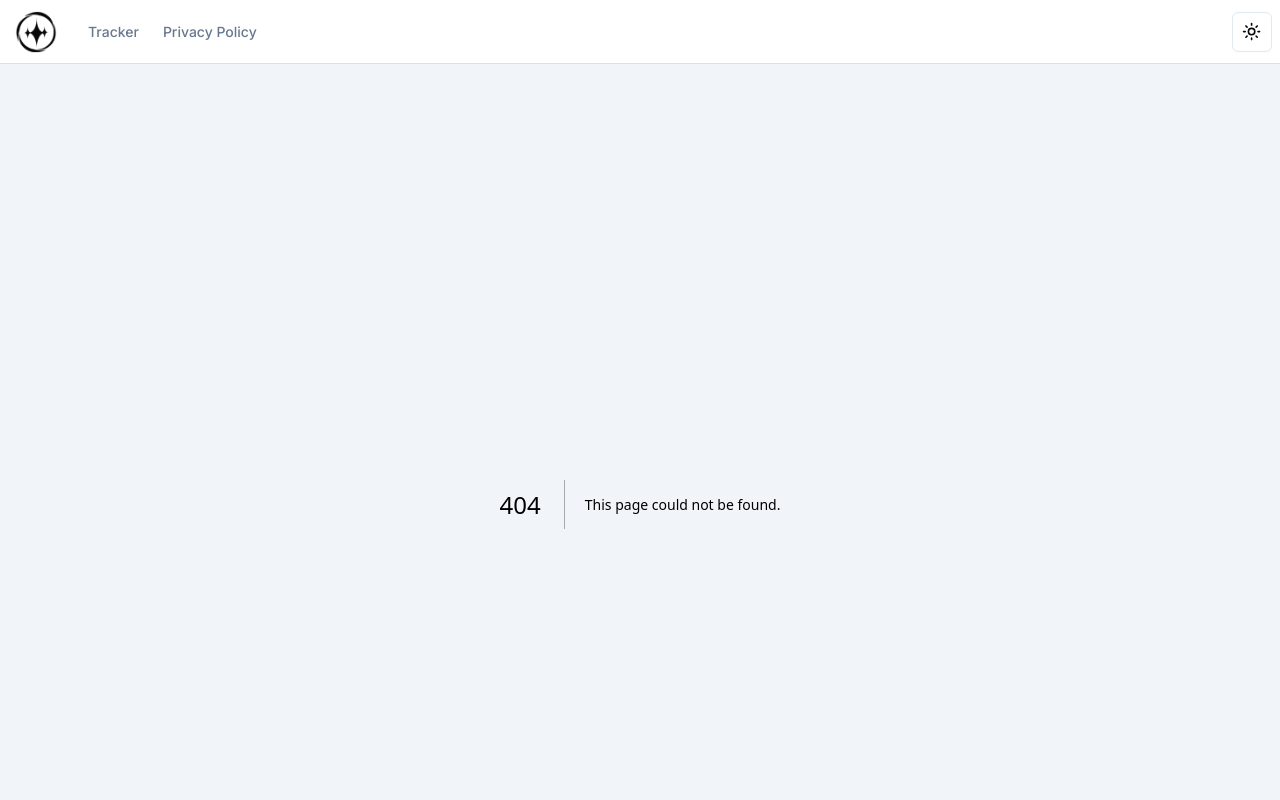
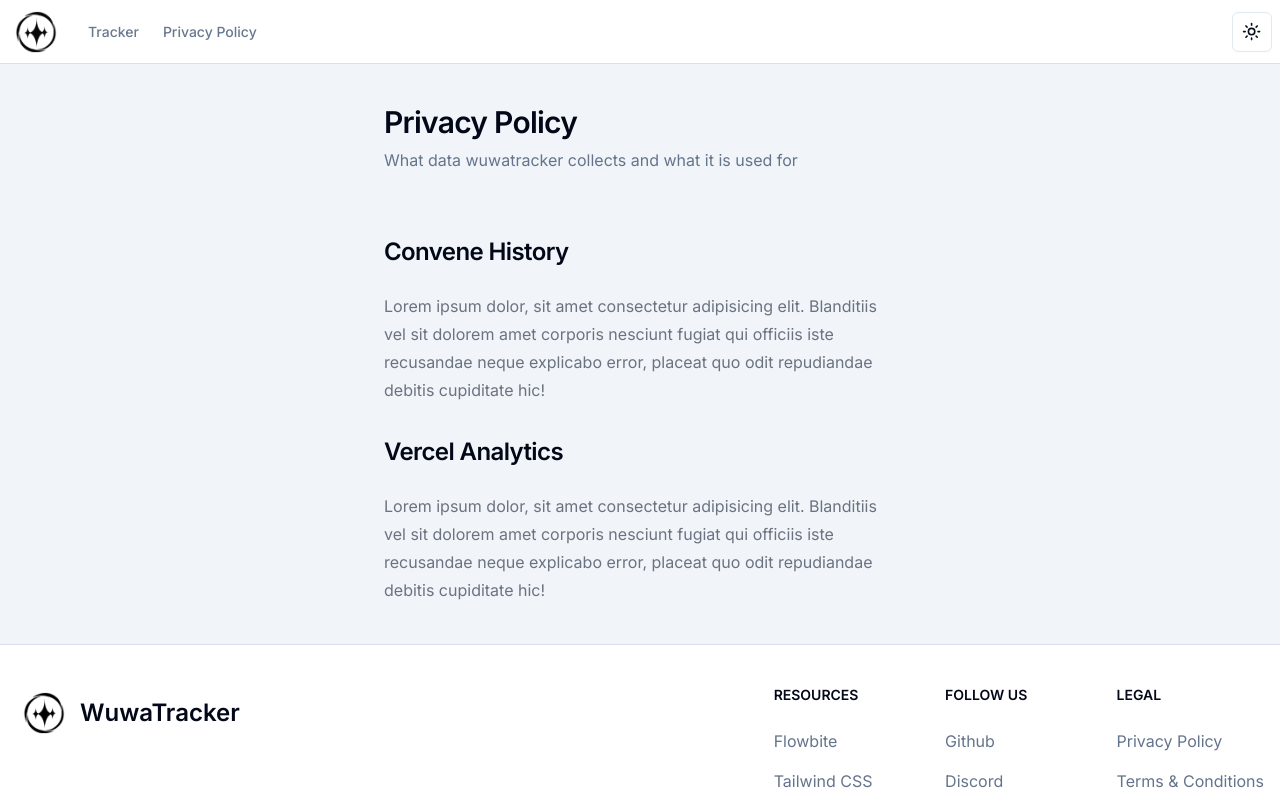
Before and after one commit to Luzefiru/wuwatracker, a Next.js app: page /privacy-policy in a window 1280 px wide. Before the commit this address had no page. Shown: the top 800 px of the page. Built offline with nearby package versions, Linux system fonts and the light colour scheme; what @shrutibalasa/tailwind-grid-auto-fit would draw is missing.

Commit message:
feat: add privacy-policy page layout

```diff
--- /dev/null
+++ b/src/app/privacy-policy/page.tsx
@@ -0,0 +1,41 @@
+"use client";
+
+export default function Import() {
+
+  return (
+    <div className="flex flex-col items-center h-full w-full gap-16">
+      <div className="flex flex-col sm:text-start">
+        <div>
+          <h2 className="scroll-m-20 text-2xl md:text-3xl font-semibold tracking-tight pb-2">
+            Privacy Policy
+          </h2>
+          <p className="text-muted-foreground mb-8">
+            What data wuwatracker collects and what it is used for
+          </p>
+        </div>
+        <div className="flex flex-col sm:text-start">
+          <h2 className="mt-8 scroll-m-20 text-2xl font-semibold tracking-tight">
+            Convene History
+          </h2>
+          <p className="max-w-lg text-base font-normal text-gray-500 dark:text-gray-400 leading-7 [&:not(:first-child)]:mt-6">
+            Lorem ipsum dolor, sit amet consectetur adipisicing elit. Blanditiis
+            vel sit dolorem amet corporis nesciunt fugiat qui officiis iste
+            recusandae neque explicabo error, placeat quo odit repudiandae
+            debitis cupiditate hic!
+          </p>
+        </div>
+        <div className="flex flex-col sm:text-start">
+          <h2 className="mt-8 scroll-m-20 text-2xl font-semibold tracking-tight">
+            Vercel Analytics
+          </h2>
+          <p className="max-w-lg text-base font-normal text-gray-500 dark:text-gray-400 leading-7 [&:not(:first-child)]:mt-6">
+            Lorem ipsum dolor, sit amet consectetur adipisicing elit. Blanditiis
+            vel sit dolorem amet corporis nesciunt fugiat qui officiis iste
+            recusandae neque explicabo error, placeat quo odit repudiandae
+            debitis cupiditate hic!
+          </p>
+        </div>
+      </div>
+    </div>
+  );
+}
```
